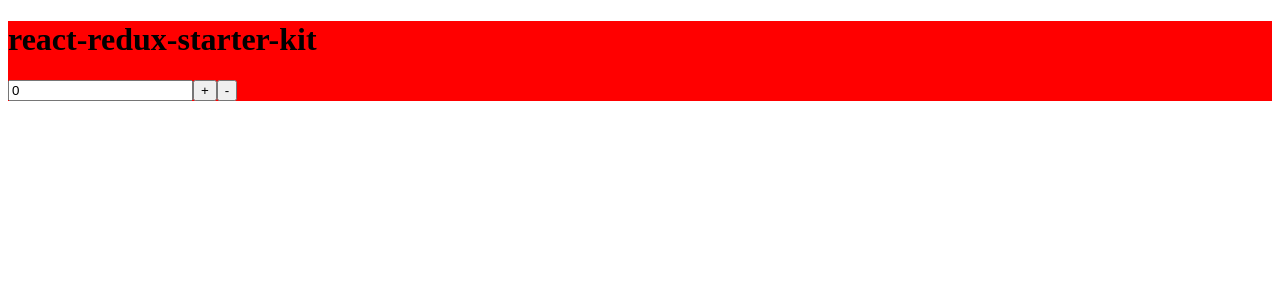
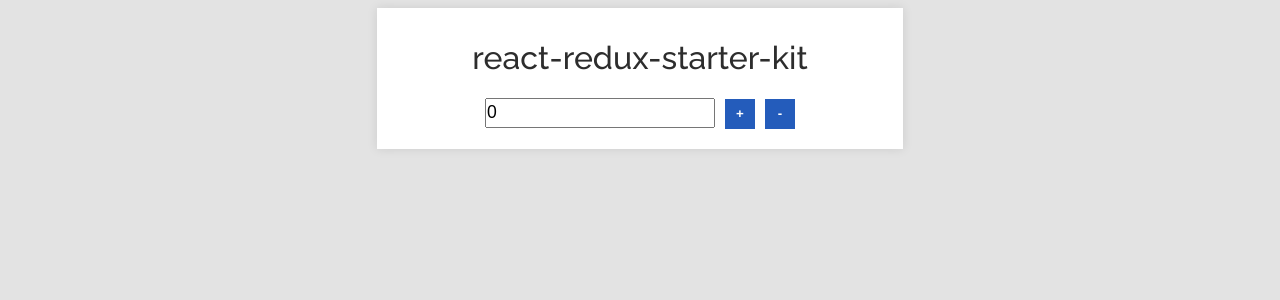
Before and after one commit to rgehan/react-redux-webpack-starter-kit, a React app: page / in a window 1280 px wide. Shown: the top 300 px of the page. Built offline with nearby package versions, Linux system fonts and the light colour scheme.

Commit message:
Add demo sass files

```diff
--- a/src/components/Counter.jsx
+++ b/src/components/Counter.jsx
@@ -1,4 +1,6 @@
 import React, { Component } from 'react';
+
+import '../styles/Counter.scss';
 
 export default class Counter extends Component {
   constructor(props) {
@@ -7,7 +9,7 @@ export default class Counter extends Component {
 
   render() {
     return (
-      <div>
+      <div className="counter">
         <input type="text" value={this.props.counter} readOnly />
         <input type="button" onClick={this.props.incrementCounter} value="+" />
         <input type="button" onClick={this.props.decrementCounter} value="-" />
--- a/src/styles/App.scss
+++ b/src/styles/App.scss
@@ -1,4 +1,28 @@
+@import url('https://fonts.googleapis.com/css?family=Open+Sans|Raleway:500');
+
+body
+{
+  background: #e3e3e3;
+  font-family: "Open Sans", sans-serif;
+}
+
+h1, h2, h3, h4, h5, h6
+{
+  font-family: "Raleway", sans-serif;
+  font-weight: 500;
+}
+
 .app-container
 {
-  background: red;
+  width: 40%;
+  margin: auto;
+
+  padding: 10px 10px 20px 10px;
+
+  background: white;
+  text-align: center;
+
+  color: #2d2d2d;
+
+  box-shadow: 0px 0px 10px rgba(0, 0, 0, 0.1);
 }
--- /dev/null
+++ b/src/styles/Counter.scss
@@ -0,0 +1,26 @@
+.counter
+{
+  input[type=text]
+  {
+    height: 26px;
+    font-size: 1.1em;
+
+    padding: 0px;
+    margin: 0px 5px;
+  }
+
+  input[type=button]
+  {
+    background: #245cbb;
+    color: white;
+    font-weight: bold;
+
+    border-radius: 0px;
+    border: none;
+
+    height: 30px;
+    width: 30px;
+
+    margin: 0px 5px;
+  }
+}
```
